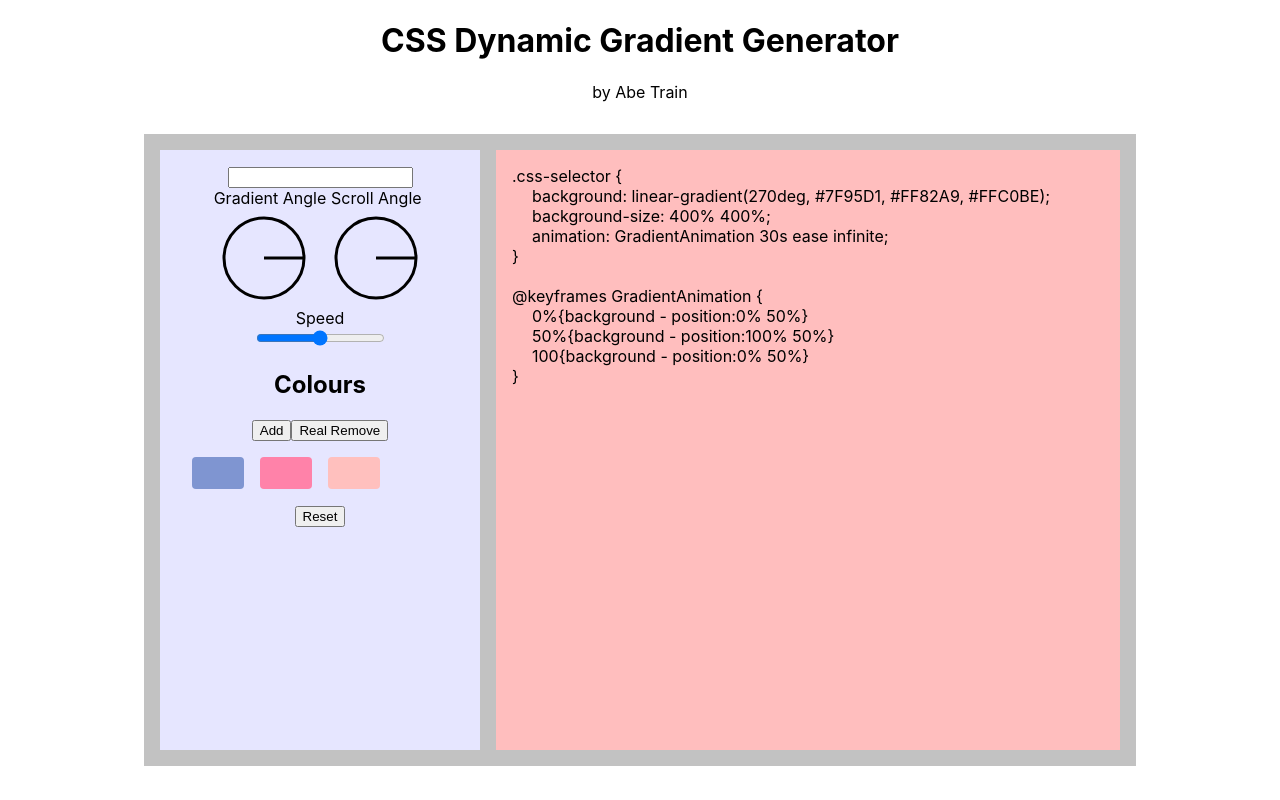
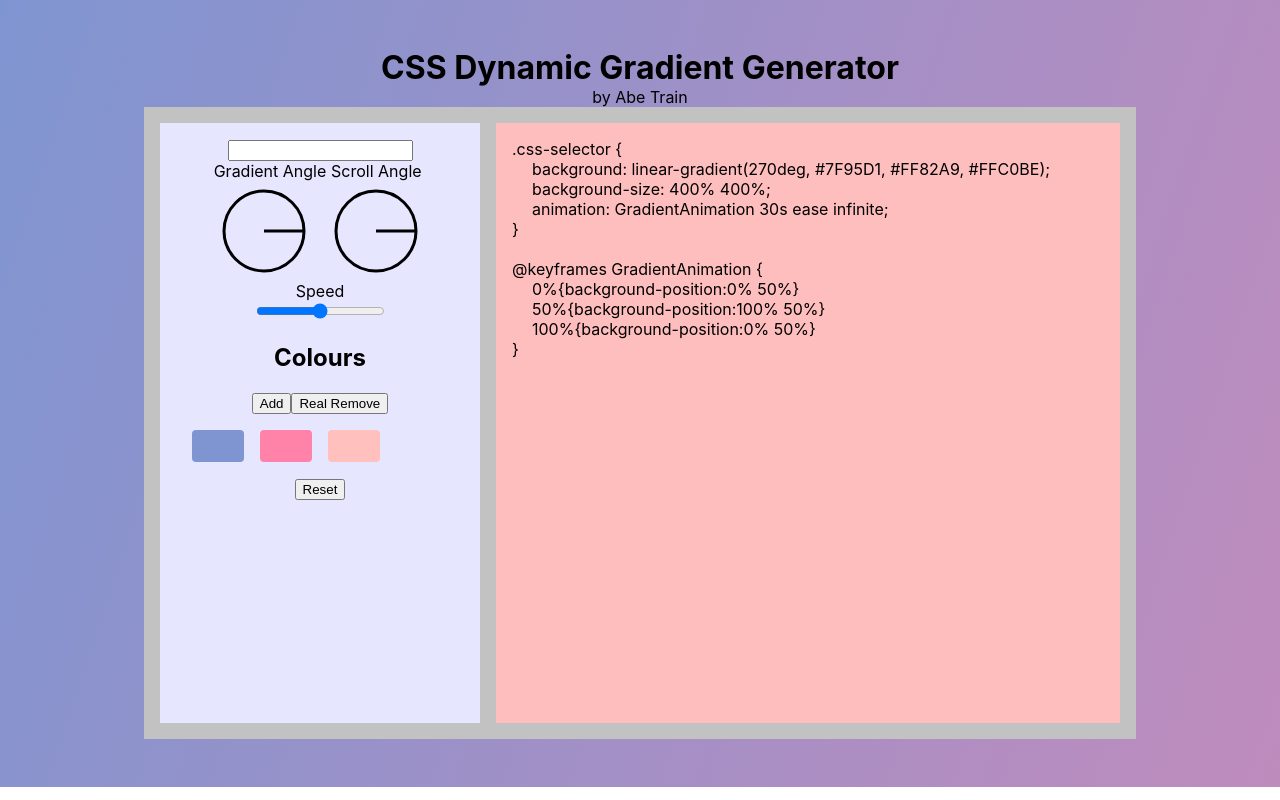
Before and after one commit to the-abe-train/dynamic-gradient, a React (Create React App) app: page / in a window 1280 px wide. Built offline with nearby package versions, Linux system fonts and the light colour scheme.

Commit message:
Added colourList to context

```diff
--- a/src/App.css
+++ b/src/App.css
@@ -1,15 +1,22 @@
 .App {
   text-align: center;
+  height: 100%;
+  padding: 3rem 0;
 }
 
 main {
   background-color: rgb(194, 194, 194);
   width: clamp(10rem, 80%, 60rem);
-  margin: 2rem auto;
+  margin: 0 auto;
+
   display: flex;
   padding: 1rem;
   gap: 1rem;
   min-height: 600px;
+}
+
+h1 {
+  margin: 0;
 }
 
 .content {
@@ -61,7 +68,7 @@ main {
 .colour-square {
   width: 100%;
   height: 2rem;
-  border-radius: .25em;
+  border-radius: 0.25em;
   /* border: .2em solid transparent; */
 }
 
@@ -78,7 +85,6 @@ main {
   margin: 0 auto;
 }
 
-
 /* Output */
 #output-area {
   text-align: left;
--- a/src/App.js
+++ b/src/App.js
@@ -1,5 +1,8 @@
+import { useState } from 'react';
 import './App.css';
 import { Console } from './Console';
+import { ColoursListContext } from './context';
+import { calcScroll, listToString, radToDeg } from "./util";
 
 function Header() {
   return (
@@ -11,11 +14,28 @@ function Header() {
 }
 
 function App() {
+
+  // I don't fully get why the context provider needs a state passed to it???
+  const [coloursList, setColoursList] = useState(['#7F95D1', '#FF82A9', '#FFC0BE']);
+  const value = { coloursList, setColoursList }
+
+  // test vars
+  const gradient = 60;
+  const speed = 30;
+
+  const preview = {
+    background: `linear-gradient(${radToDeg(gradient)}deg, ${listToString(coloursList)})`,
+    backgroundSize: "400% 400%",
+    animation: `GradientAnimation ${60 - speed}s ease infinite`
+  }
+
   return (
-    <div className="App">
-      <Header />
-      <Console />
-    </div>
+    <ColoursListContext.Provider value={value}>
+      <div className="App" style={preview}>
+        <Header />
+        <Console />
+      </div>
+    </ColoursListContext.Provider>
   );
 }
 
--- a/src/console/Colours.js
+++ b/src/console/Colours.js
@@ -1,7 +1,9 @@
 import { HexColorPicker } from "react-colorful";
-import { useEffect, useState } from "react";
+import { useContext, useEffect, useState } from "react";
+import { ColoursListContext } from "../context";
 
 // TODO Make the picker useable with only keyboard?
+// TODO to clean up some of the props, use the useContext hook.
 
 const Picker = ({ colour, setColour }) => {
 
@@ -63,10 +65,12 @@ function ColourSquare({ squareColour, setColour, squareNumber,
 }
 
 
-export function Colours({ coloursList, setColoursList }) {
+export function Colours() {
 
   const [colour, setColour] = useState("#7F95D1");
   const [square, setSquare] = useState(null);
+
+  const { coloursList, setColoursList } = useContext(ColoursListContext);
 
   function addColour() {
     setColoursList([...coloursList, colour]);
@@ -102,7 +106,8 @@ export function Colours({ coloursList, setColoursList }) {
         {coloursList.map((squareColour, index) => {
           const isActive = index === square;
           return <ColourSquare key={index} setColour={setColour} squareNumber={index}
-          setSquare={setSquare} activeColour={colour} squareColour={squareColour} isActive={isActive} />
+          setSquare={setSquare} activeColour={colour} squareColour={squareColour}
+          isActive={isActive} />
         })}
       </ul>
       {(coloursList.length < 3) &&
--- a/src/console/Content.js
+++ b/src/console/Content.js
@@ -1,53 +1,26 @@
+import { useContext } from "react";
+import { ColoursListContext } from "../context";
+import { calcScroll, listToString, radToDeg } from "../util";
 
-function listToString(list) {
-  const editList = [...list];
-  const first = editList.shift();
-  return editList.reduce((str, next) => {
-    return `${str}, ${next}`;
-  }, first);
-}
-
-function radToDeg(rad) {
-  let deg = rad * 180 / Math.PI + 270;
-  deg = deg % 360;
-  return deg.toFixed(0);
-}
-
-function calcScroll(rad) {
-  // I would love to try to explain this math and logic here but it really
-  // only makes sense in my notebook.
-  const trigFunc = Math.round((0.5 * Math.sin(2 * rad - Math.PI) + 0.5) * 100);
-  const condition = ~~((rad + Math.PI / 4) / (Math.PI / 2)) % 2 === 1;
-  const xScroll = condition ? trigFunc : 0;
-  const yScroll = condition ? 0 : trigFunc;
-  return {
-    x1: xScroll,
-    y1: yScroll,
-    x2: 100 - xScroll,
-    y2: 100 - yScroll,
-    x3: xScroll,
-    y3: yScroll
-  }
-}
-
-
-export function Content({ gradient, scroll, speed, coloursList }) {
+export function Content({ gradient, scroll, speed }) {
 
   const { x1, y1, x2, y2, x3, y3 } = calcScroll(scroll);
+  const { coloursList } = useContext(ColoursListContext);
 
   return (
     <div id="output-area">
       <span >.css-selector &#123; </span> <br />
       <span className="indent">background: linear-gradient({radToDeg(gradient)}deg, {listToString(coloursList)});</span> <br />
       <span className="indent">background-size: 400% 400%;</span> <br />
-      <span className="indent">animation: GradientAnimation {speed}s ease infinite;</span> <br />
+      <span className="indent">animation: GradientAnimation {60 - speed}s ease infinite;</span> <br />
       <span>&#125;</span> <br />
       <br />
       <span>@keyframes GradientAnimation &#123;</span> <br />
-      <span className="indent">0%&#123;background - position:{x1}% {y1}%&#125;</span> <br />
-      <span className="indent">50%&#123;background - position:{x2}% {y2}%&#125;</span> <br />
-      <span className="indent">100&#123;background - position:{x3}% {y3}%&#125;</span> <br />
+      <span className="indent">0%&#123;background-position:{x1}% {y1}%&#125;</span> <br />
+      <span className="indent">50%&#123;background-position:{x2}% {y2}%&#125;</span> <br />
+      <span className="indent">100%&#123;background-position:{x3}% {y3}%&#125;</span> <br />
       <span>&#125;</span>
+
     </div>
   )
 }
--- a/src/console/Wheel.js
+++ b/src/console/Wheel.js
@@ -1,4 +1,6 @@
 import { useEffect } from "react";
+
+// TODO use the useRef hook instead of querySelector
 
 export function Wheel({ name, angle, setAngle }) {
 
--- a/src/console/index.js
+++ b/src/console/index.js
@@ -1,10 +1,11 @@
-import { useState } from "react";
+import { useContext, useState } from "react";
 
 import { Wheel } from "./Wheel";
 import { Slider } from "./Slider";
 import { Content } from "./Content";
 import { Colours } from "./Colours";
-// import { Checkboxes } from "./Checkboxes";
+
+import { ColoursListContext } from "../context";
 
 // TODO Reset function should fix the active colour to default.
 
@@ -18,7 +19,9 @@ export function Console() {
   const [gradient, setGradient] = useState(defaultGradient);
   const [scroll, setScroll] = useState(defaultScroll);
   const [speed, setSpeed] = useState(defaultSpeed);
-  const [coloursList, setColoursList] = useState(defaultColoursList);
+
+  const { setColoursList } = useContext(ColoursListContext);
+
 
   function resetConsole() {
     setGradient(defaultGradient);
@@ -36,12 +39,11 @@ export function Console() {
           <Wheel name={'scroll'} angle={scroll} setAngle={setScroll} />
         </div>
         <Slider speed={speed} setSpeed={setSpeed} />
-        <Colours coloursList={coloursList} setColoursList={setColoursList} />
-        {/* <Checkboxes /> */}
+        <Colours />
         <button onClick={resetConsole} >Reset</button>
       </div>
       <div id="output" className="content">
-        <Content gradient={gradient} scroll={scroll} speed={speed} coloursList={coloursList} />
+        <Content gradient={gradient} scroll={scroll} speed={speed} />
       </div>
     </main>
   )
--- /dev/null
+++ b/src/context.js
@@ -0,0 +1,6 @@
+import { createContext } from "react";
+
+export const ColoursListContext = createContext({
+  coloursList: ['red', 'blue', 'green'],
+  setColoursList: () => {}
+});
--- /dev/null
+++ b/src/util.js
@@ -0,0 +1,32 @@
+// TODO scroll angle is wrong in the upper quadrant of the circle
+
+export function listToString(list) {
+  const editList = [...list];
+  const first = editList.shift();
+  return editList.reduce((str, next) => {
+    return `${str}, ${next}`;
+  }, first);
+}
+
+export function radToDeg(rad) {
+  let deg = rad * 180 / Math.PI + 270;
+  deg = deg % 360;
+  return deg.toFixed(0);
+}
+
+export function calcScroll(rad) {
+  // I would love to try to explain this math and logic here but it really
+  // only makes sense in my notebook.
+  const trigFunc = Math.round((0.5 * Math.sin(2 * rad - Math.PI) + 0.5) * 100);
+  const condition = ~~((rad + Math.PI / 4) / (Math.PI / 2)) % 2 === 1;
+  const xScroll = condition ? trigFunc : 0;
+  const yScroll = condition ? 0 : trigFunc;
+  return {
+    x1: xScroll,
+    y1: yScroll,
+    x2: 100 - xScroll,
+    y2: 100 - yScroll,
+    x3: xScroll,
+    y3: yScroll
+  }
+}
```
